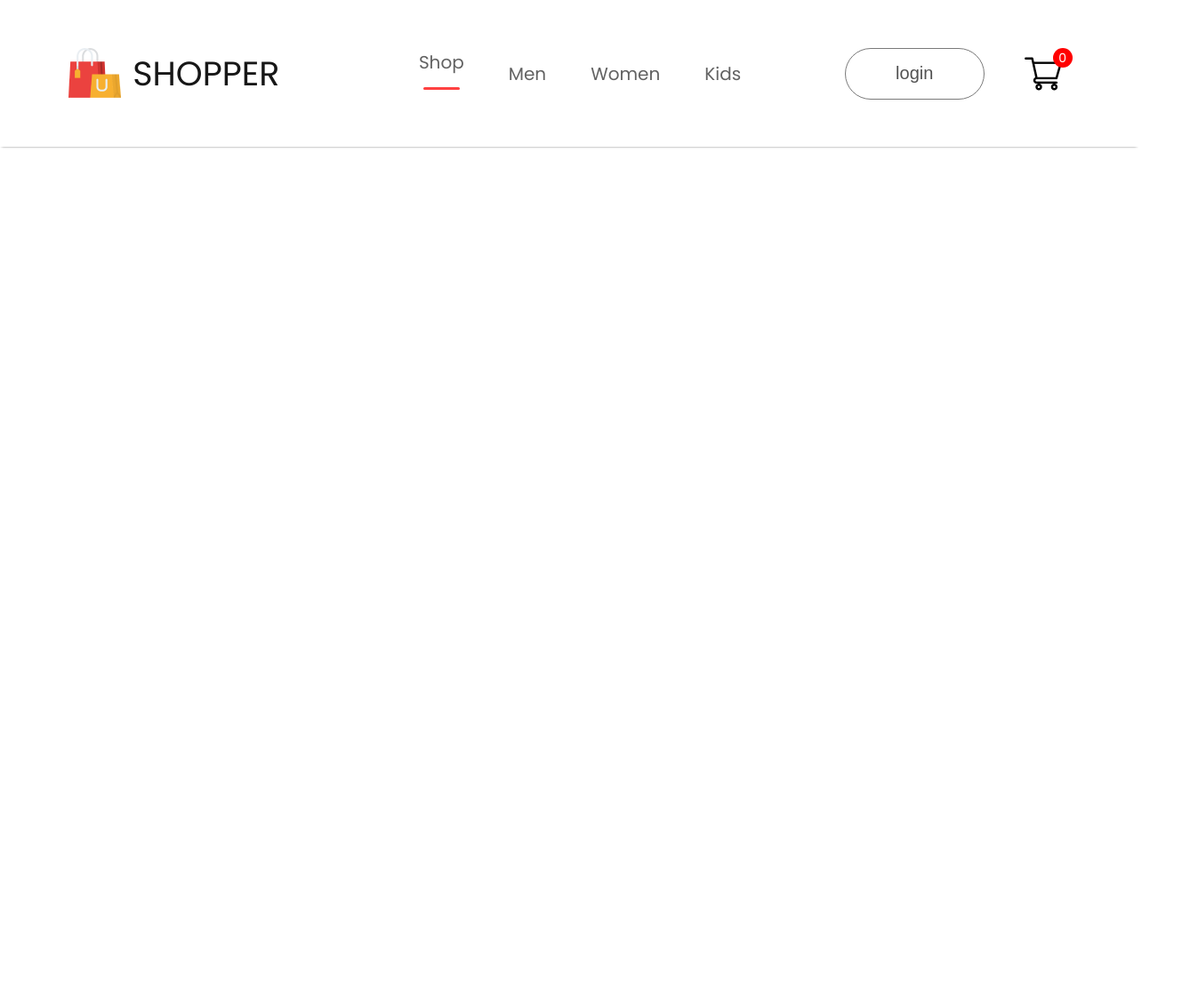
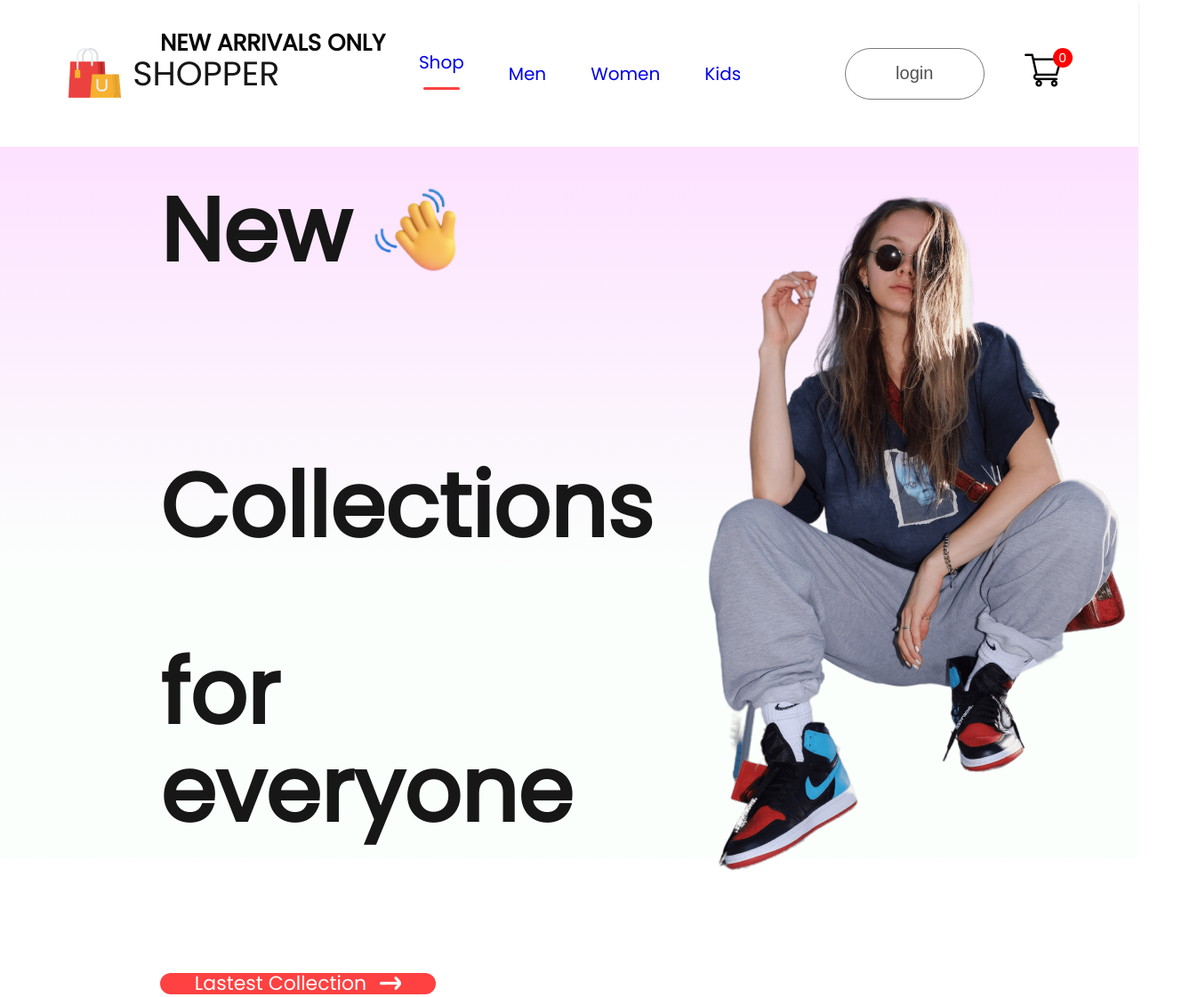
Before and after one commit to buiquocdat30/Ecommerce, a React (Create React App) app in the folder my-e-commerce/: page / in a window 1280 px wide. Shown: the whole page at 89% size, 1347 px wide, since content can reach past the window. Before the commit the page ends 800 px from the top, so only its background shows below. Built offline with nearby package versions, Linux system fonts and the light colour scheme.

Commit message:
Day 1 2702025 5.02 PM

```diff
--- a/my-e-commerce/src/App.js
+++ b/my-e-commerce/src/App.js
@@ -1,13 +1,30 @@
+import "./App.css";
+import Navbar from "./Components/Navbar/Navbar";
+import { BrowserRouter, Routes, Route } from "react-router-dom";
 
-import './App.css';
-import Navbar from './Components/Navbar/Navbar';
+import Shop from './Pages/Shop'
+import ShopCategory from "./Pages/ShopCategory";
+import Product from './Pages/Product'
+import Cart from './Pages/Cart'
+import LoginSignup from './Pages/LoginSignup'
 
 function App() {
-
   return (
     <div>
-      <Navbar />
-
+      <BrowserRouter>
+        <Navbar />
+        <Routes>
+          <Route path="/" element={<Shop />} />
+          <Route path="/mens" element={<ShopCategory category='men'/>} />
+          <Route path="/womens" element={<ShopCategory category='women'/>} />
+          <Route path="/kids" element={<ShopCategory category='kid'/>} />
+          <Route path="product" element={<Product />}>
+            <Route path=":productId" element={<Product />} />
+          </Route>
+          <Route path="/cart" element={<Cart />} />
+          <Route path="/login" element={<LoginSignup />}/>
+        </Routes>
+      </BrowserRouter>
     </div>
   );
 }
--- /dev/null
+++ b/my-e-commerce/src/Components/Hero/Hero.css
@@ -0,0 +1,54 @@
+.hero {
+    height: 100vh;
+    background: linear-gradient(180deg, #fde1ff, #e1ffea22 60%);
+    display: flex;
+
+}
+
+.hero-left {
+    flex: 1;
+    display: flex;
+    flex-direction: column;
+    justify-content: center;
+    gap: 20px;
+    padding-left: 180px;
+    line-height: 1.1;
+
+}
+
+.hero-left h2{
+    color: #090909;
+    font-size: 26px;
+    font-weight: 600;
+}
+
+.hero-left p{
+    color: #171717;
+    font-size: 100px;
+    font-weight: 700;
+}
+
+.hero-hand-icon {
+    display: flex;
+    align-items: center;
+    gap: 20px;
+}
+.hero-hand-icon img{
+    width: 105px;
+}
+.hero-lastest-btn {
+    display: flex;
+    justify-content: center;
+    align-items: center;
+    gap: 15px;
+    width: 310px;
+    height: 70px;
+    border-radius: 75px;
+    margin-top: 30px;
+    background: #ff4141;
+    color: white;
+    font-size: 22px;
+    font-weight: 500;
+}
+
+.hero-right {}
--- /dev/null
+++ b/my-e-commerce/src/Components/Hero/Hero.jsx
@@ -0,0 +1,30 @@
+import React from "react";
+import "./Hero.css";
+import hand_icon from '../Assets/hand_icon.png'
+import arrow_icon from '../Assets/arrow.png'
+import hero_imae from '../Assets/hero_image.png'
+
+const Hero = () => {
+  return <div className="hero">
+    <div className="hero-left">
+        <h2>NEW ARRIVALS ONLY</h2>
+        <div>
+            <div className="hero-hand-icon">
+                <p>New</p>
+                <img src={hand_icon} alt=""/>
+            </div>
+            <p>Collections</p>
+            <p>for everyone</p>
+        </div>
+        <div className="hero-lastest-btn">
+            <div>Lastest Collection</div>
+            <img src={arrow_icon} alt="" />
+        </div>
+    </div>
+    <div className="hero-right">
+        <img src={hero_imae} alt="" />
+    </div>
+  </div>;
+};
+
+export default Hero;
--- a/my-e-commerce/src/Components/Navbar/Navbar.css
+++ b/my-e-commerce/src/Components/Navbar/Navbar.css
@@ -34,6 +34,7 @@
     justify-self: center;
     gap: 3px;
     cursor: pointer;
+
 }
 
 .nav-menu hr {
--- a/my-e-commerce/src/Components/Navbar/Navbar.jsx
+++ b/my-e-commerce/src/Components/Navbar/Navbar.jsx
@@ -2,6 +2,7 @@
 import "./Navbar.css";
 import logo from "../Assets/logo.png";
 import cart_icon from "../Assets/cart_icon.png";
+import { Link } from "react-router-dom";
 
 const Navbar = () => {
   const [menu, setMenu] = useState("shop");
@@ -15,21 +16,21 @@
       <ul className="nav-menu">
         <li onClick={() => setMenu("shop")}>
             {/* nếu menu là cái đang click thì thêm thẻ hr vô */}
-          Shop{menu === "shop" ? <hr /> : <></>}
+          <Link style={{  textDecoration: 'none'}} to='/'>Shop</Link>{menu === "shop" ? <hr /> : <></>}
         </li>
         <li onClick={() => setMenu("mens")}>
-          Men{menu === "mens" ? <hr /> : <></>}
+          <Link style={{  textDecoration: 'none'}} to='/mens'>Men</Link>{menu === "mens" ? <hr /> : <></>}
         </li>
         <li onClick={() => setMenu("womens")}>
-          Women{menu === "womens" ? <hr /> : <></>}
+          <Link style={{  textDecoration: 'none'}} to='/womens'>Women</Link>{menu === "womens" ? <hr /> : <></>}
         </li>
         <li onClick={() => setMenu("kids")}>
-          Kids{menu === "kids" ? <hr /> : <></>}
+        <Link style={{  textDecoration: 'none'}} to='/kids'>Kids</Link>{menu === "kids" ? <hr /> : <></>}
         </li>
       </ul>
       <div className="nav-login-cart">
-        <button>login</button>
-        <img src={cart_icon} alt="" />
+        <Link to='/login'><button>login</button></Link>
+        <Link to='/cart'><img src={cart_icon} alt="" /></Link>
         <div className="nav-cart-count">0</div>
       </div>
     </div>
--- /dev/null
+++ b/my-e-commerce/src/Pages/Cart.jsx
@@ -0,0 +1,9 @@
+import React from 'react'
+
+const Cart = () => {
+  return (
+    <div>Cart</div>
+  )
+}
+
+export default Cart
--- /dev/null
+++ b/my-e-commerce/src/Pages/LoginSignup.jsx
@@ -0,0 +1,7 @@
+import React from "react";
+
+const LoginSignup = () => {
+  return <div>LoginSignup</div>;
+};
+
+export default LoginSignup;
--- /dev/null
+++ b/my-e-commerce/src/Pages/Product.jsx
@@ -0,0 +1,9 @@
+import React from 'react'
+
+ const Product = () => {
+  return (
+    <div>Product</div>
+  )
+}
+
+export default Product;
--- a/my-e-commerce/src/Pages/Shop.jsx
+++ b/my-e-commerce/src/Pages/Shop.jsx
@@ -1,8 +1,8 @@
-import React from 'react'
-
- const Shop = () => {
-  return (
-    <div>Shop</div>
-  )
-}
+import React from "react";
+import Hero from "../Components/Hero/Hero";
+const Shop = () => {
+  return <div>
+    <Hero/>
+  </div>;
+};
 export default Shop;
--- /dev/null
+++ b/my-e-commerce/src/Pages/ShopCategory.jsx
@@ -0,0 +1,8 @@
+import React from "react";
+
+const ShopCategory = () => {
+  return <div>
+
+  </div>;
+};
+export default ShopCategory;
```
